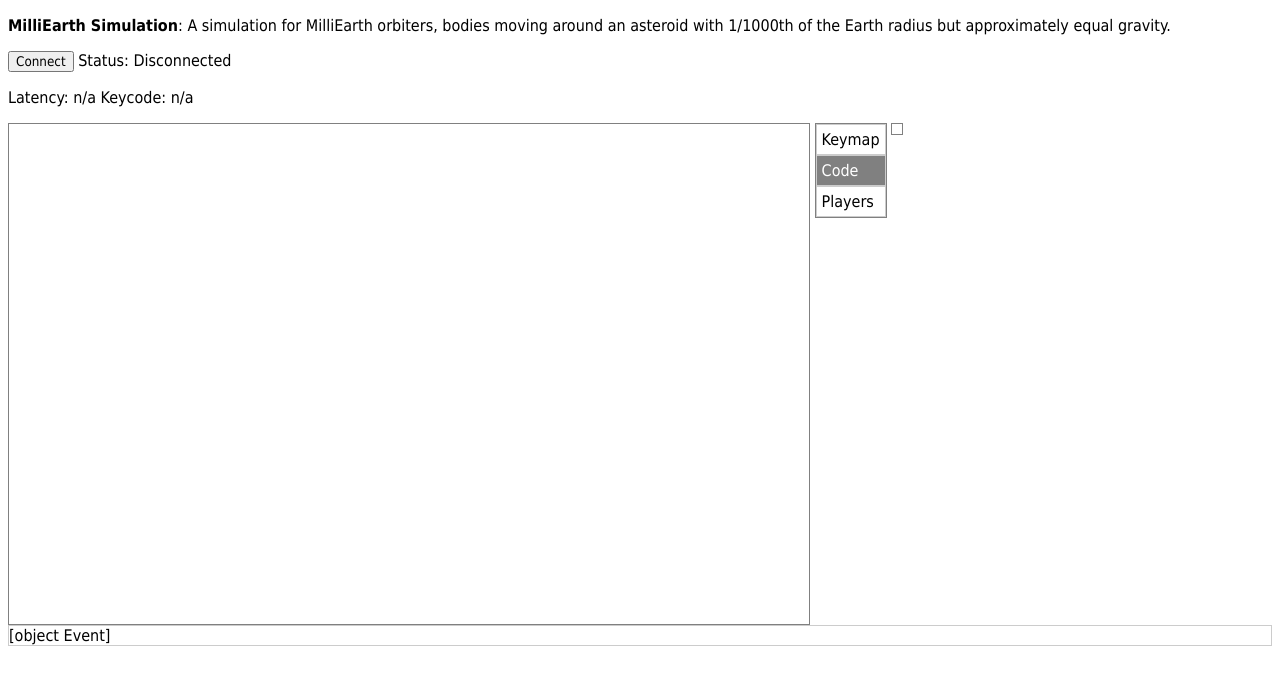
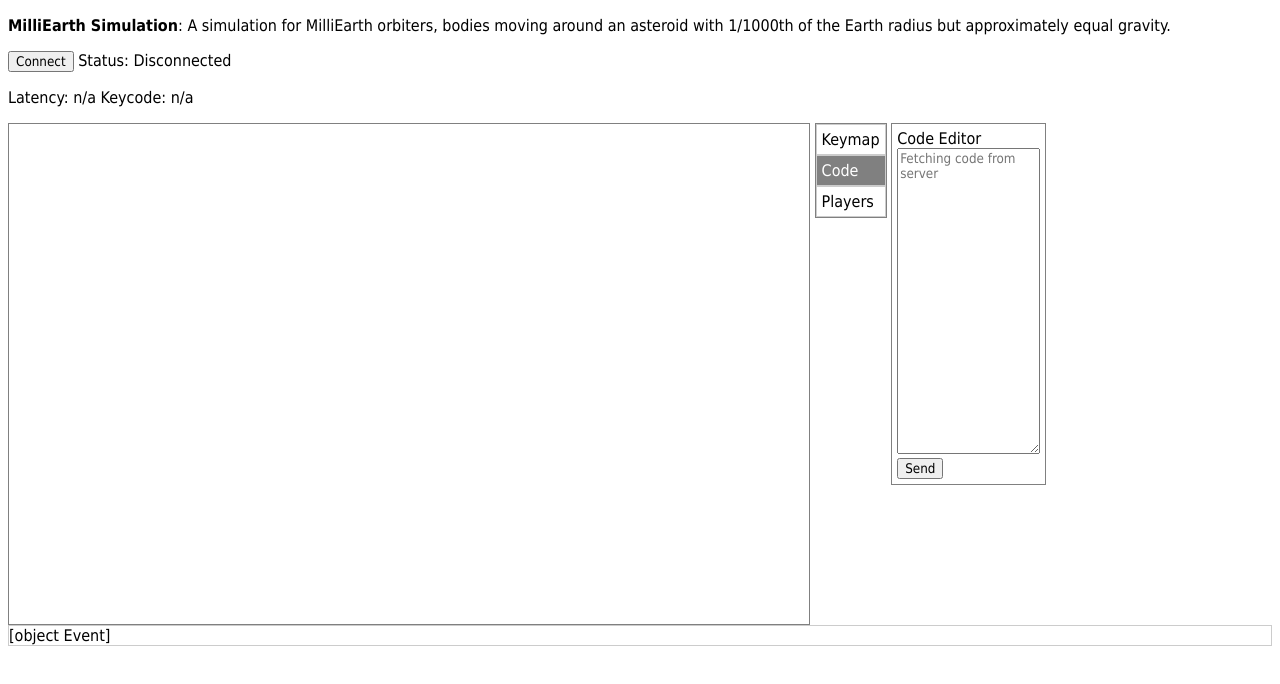
Before and after one commit to alexfernandez/milliearth, a plain HTML site: page html/index.html in a window 1280 px wide. Both pictures are taken after a click on the item "Code". Drawn offline with nearby package versions, Linux system fonts and the light colour scheme.

Commit message:
Show code in code editor, placeholder.

```diff
--- a/html/index.html
+++ b/html/index.html
@@ -9,6 +9,7 @@
 <script src="/src/quaternion.js"></script>
 <script src="js/jcanvas.min.js"></script>
 <script src="js/keymap.js"></script>
+<script src="js/editor.js"></script>
 <script src="js/projection.js"></script>
 <script src="js/canvas.js"></script>
 <script src="js/player.js"></script>
--- /dev/null
+++ b/html/js/editor.js
@@ -0,0 +1,48 @@
+"use strict";
+/**
+ * MilliEarth code editor.
+ * (C) 2012 Alex Fernández.
+ *
+ * This file is part of MilliEarth.
+ *
+ * MilliEarth is free software: you can redistribute it and/or modify
+ * it under the terms of the GNU General Public License as published by
+ * the Free Software Foundation, either version 3 of the License, or
+ * (at your option) any later version.
+ *
+ * MilliEarth is distributed in the hope that it will be useful,
+ * but WITHOUT ANY WARRANTY; without even the implied warranty of
+ * MERCHANTABILITY or FITNESS FOR A PARTICULAR PURPOSE.  See the
+ * GNU General Public License for more details.
+ *
+ * You should have received a copy of the GNU General Public License
+ * along with MilliEarth.  If not, see <http://www.gnu.org/licenses/>.
+ */
+
+
+/**
+ * Code editor.
+ */
+var codeEditor = new function()
+{
+	// self-reference
+	var self = this;
+
+	// current code
+	var contents = 'Fetching code from server';
+	var initialized = false;
+
+	/**
+	 * Display the code editor.
+	 */
+	self.display = function(element)
+	{
+		element.append($('<div>Code Editor</div>'));
+		var edit = $('<textarea>').attr('id', 'editor').attr('name', 'code');
+		edit.attr('placeholder', 'Fetching code from server').attr('rows', '20');
+		var send = $('<input type="button" id="send" value="Send">');
+		element.append(edit);
+		element.append($('<br>'));
+		element.append(send);
+	}
+}
--- a/html/js/milliearth.js
+++ b/html/js/milliearth.js
@@ -106,6 +106,7 @@ $(function () {
 		 */
 		self.showCode = function()
 		{
+			codeEditor.display($('#content'));
 		}
 
 		// init
```
